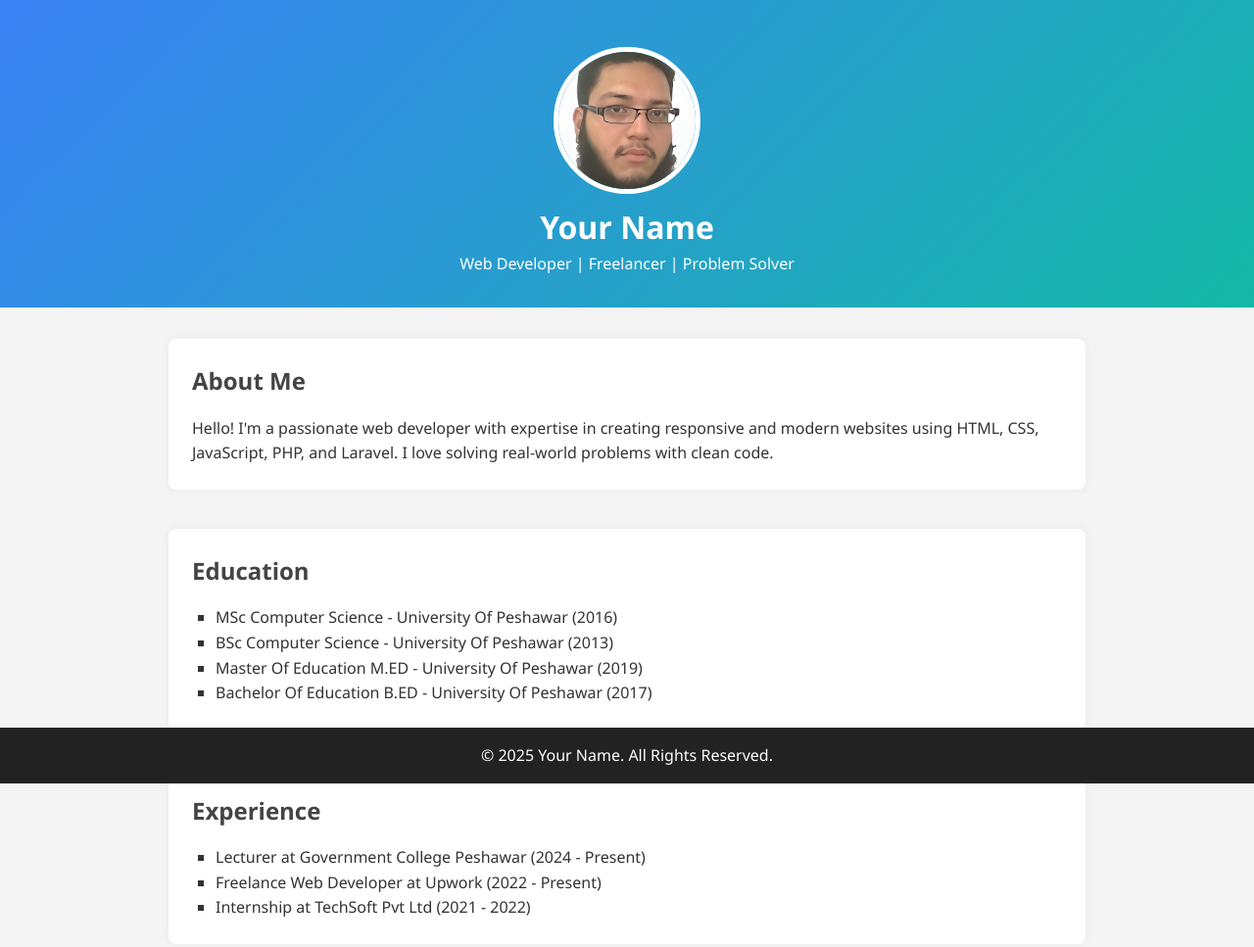
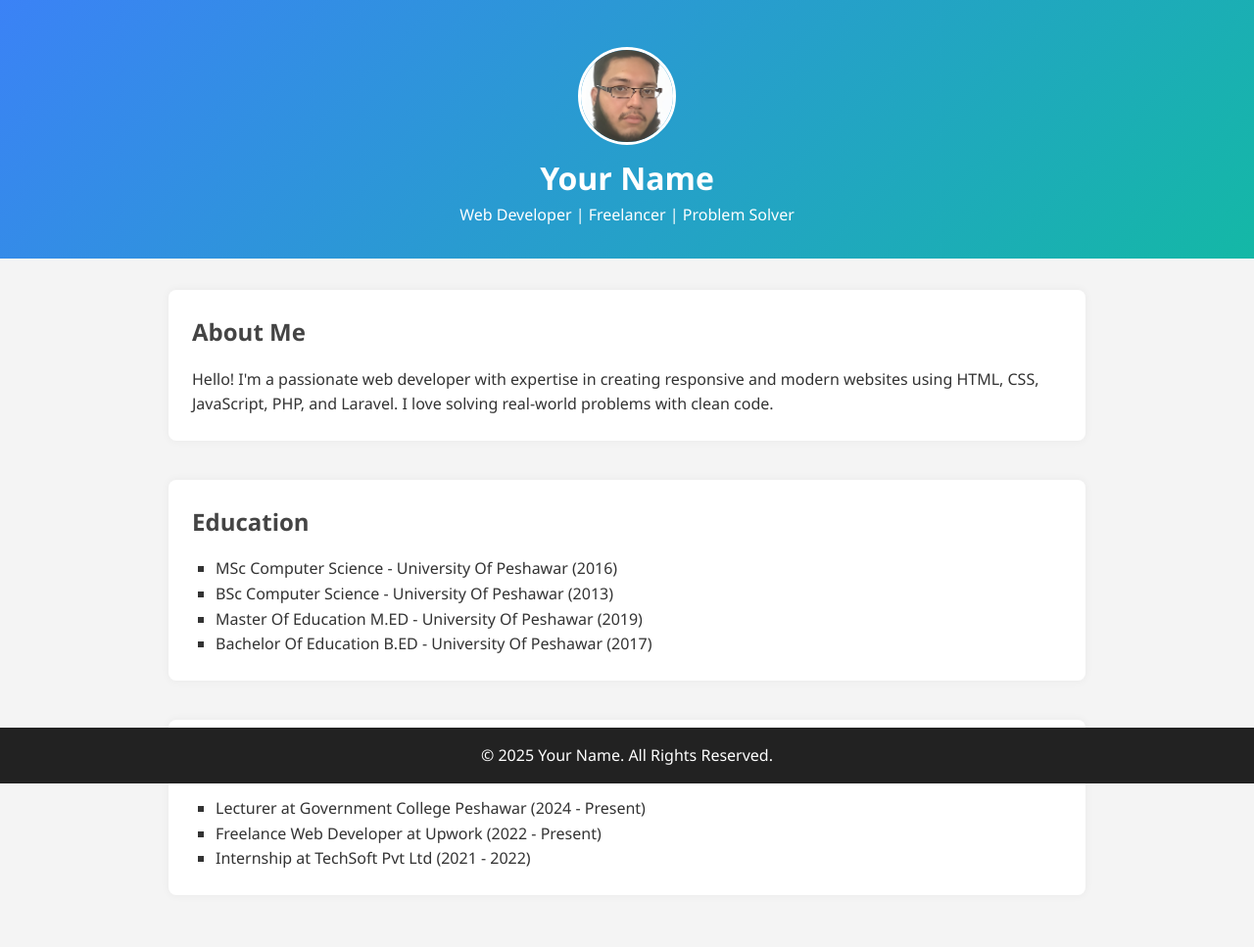
Before and after one commit to LecturerTauheed/Portfolio, a plain HTML site: page index.html in a window 1280 px wide. Shown: the whole page at 98% size. Drawn offline with Linux system fonts and the light colour scheme.

Commit message:
Update style.css

```diff
--- a/style.css
+++ b/style.css
@@ -24,11 +24,11 @@ header {
   text-align: center;
 }
 .profile-pic {
-  width: 150px;
-  height: 150px;
+  width: 100px;
+  height: 100px;
   border-radius: 50%;
   object-fit: cover;
-  border: 5px solid #fff;
+  border: 3px solid #fff;
   margin-top: 1rem;
 }
 
```
